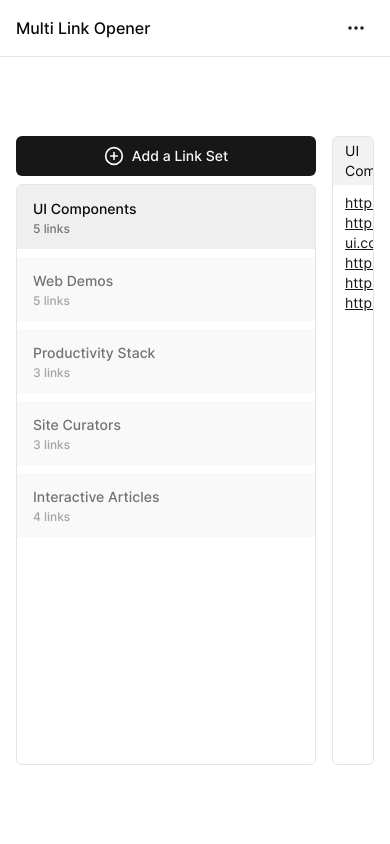
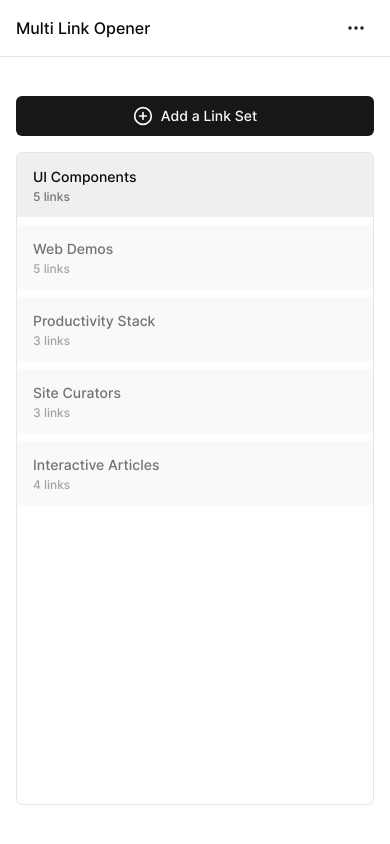
Before and after one commit to aakindel/multi-link-opener, a Next.js app: page / in a window 390 px wide. Both pictures are taken after a click on the button "(or prefill 5 demo link sets)". Built offline with nearby package versions, Linux system fonts and the light colour scheme.

Commit message:
update link set scroll area width on mobile

```diff
--- a/app/page.tsx
+++ b/app/page.tsx
@@ -7,7 +7,7 @@ import { Tabs, TabsContent, TabsList, TabsTrigger } from "@/components/ui/tabs";
 import { cn } from "@/utils";
 import { LinkIcon, PenSquareIcon, PlayIcon, Trash2Icon } from "lucide-react";
 import type { NextPage } from "next";
-import { useRef, useState } from "react";
+import { useCallback, useRef, useState } from "react";
 import { useLinkStore, useLinkStoreHydration } from "./store";
 import { prefillLinks } from "./data";
 import { LinkSetType } from "@/types";
@@ -20,6 +20,7 @@ import { TooltipIconButton } from "@/components/tooltip-icon-button";
 import { EnablePopUpsAlert } from "@/components/enable-pop-ups-alert";
 import { Icons } from "@/components/icons";
 import Link from "next/link";
+import { useElementDimensions } from "@/hooks/useElementDimensions";
 
 const Home: NextPage = () => {
   const isLinkStoreHydrated = useLinkStoreHydration();
@@ -34,6 +35,20 @@ const Home: NextPage = () => {
     useState<boolean>(false);
 
   const scrollAreaViewportRef = useRef<HTMLDivElement>(null);
+
+  const [scrollAreaElem, setScrollAreaElem] = useState<HTMLDivElement | null>(
+    null
+  );
+  const scrollAreaRef = useCallback((node: HTMLDivElement) => {
+    if (node !== null) {
+      setScrollAreaElem(node);
+    }
+  }, []);
+
+  // get scroll area width (that updates on page resize)
+  const { elemWidth: scrollAreaElemWidth } = useElementDimensions(
+    scrollAreaElem as HTMLElement
+  );
 
   const addLinkSetFormRef = useRef<HTMLFormElement>(null);
   const [showAddLinkSetDialog, setShowAddLinkSetDialog] = useState(false);
@@ -67,8 +82,8 @@ const Home: NextPage = () => {
               setUserHasClosedAlert={setUserHasClosedAlert}
             />
           )}
-          <div className="flex h-[80%] w-full gap-4">
-            <div className="flex h-full max-h-[1000px] w-[300px] shrink-0 flex-col gap-2">
+          <div className="flex h-[90%] w-full gap-4 sm:h-[80%]">
+            <div className="flex h-full max-h-[1000px] w-full shrink-0 flex-col gap-4 sm:w-[300px] sm:gap-2">
               <AddLinkSetDialog
                 showAddLinkSetDialog={showAddLinkSetDialog}
                 setShowAddLinkSetDialog={setShowAddLinkSetDialog}
@@ -103,6 +118,7 @@ const Home: NextPage = () => {
               )}
               {addedLinkSets.length ? (
                 <ScrollArea
+                  ref={scrollAreaRef}
                   viewportRef={scrollAreaViewportRef}
                   className="h-full rounded-md border"
                 >
@@ -116,10 +132,17 @@ const Home: NextPage = () => {
                         return (
                           <div
                             className={cn(
-                              "group/trigger relative flex h-full w-full max-w-[300px] items-center justify-start gap-1 rounded-none border-x-0 border-b-0 border-t-0 border-solid border-b-transparent bg-neutral-100/60 px-4 py-3 text-sm font-medium text-neutral-500 shadow-none transition-none hover:bg-neutral-200/60 dark:bg-neutral-900/80 dark:text-neutral-400 dark:hover:bg-neutral-800/80",
+                              "group/trigger relative flex h-full w-full max-w-full items-center justify-start gap-1 rounded-none border-x-0 border-b-0 border-t-0 border-solid border-b-transparent bg-neutral-100/60 px-4 py-3 text-sm font-medium text-neutral-500 shadow-none transition-none hover:bg-neutral-200/60 dark:bg-neutral-900/80 dark:text-neutral-400 dark:hover:bg-neutral-800/80",
                               activeTab === addedLinkSet.id &&
                                 "bg-neutral-200/60 text-neutral-950 dark:bg-neutral-800/80 dark:text-neutral-200"
                             )}
+                            style={{
+                              maxWidth:
+                                scrollAreaElemWidth > 0
+                                  ? // "- 2" b/c the viewport is 1px in on either side b/c of border
+                                    `${scrollAreaElemWidth - 2}px`
+                                  : `${scrollAreaElem?.offsetWidth}px`,
+                            }}
                             key={index}
                           >
                             <TabsTrigger
@@ -129,7 +152,7 @@ const Home: NextPage = () => {
                               value={addedLinkSet.id}
                               title={addedLinkSet.name}
                             ></TabsTrigger>
-                            <div className="flex w-full max-w-[300px] flex-col overflow-hidden">
+                            <div className="flex w-full max-w-full shrink flex-col overflow-hidden">
                               <span className="pointer-events-none z-10 w-full overflow-hidden text-ellipsis whitespace-nowrap text-left leading-6">
                                 {addedLinkSet.name}
                               </span>
@@ -143,7 +166,7 @@ const Home: NextPage = () => {
                                 {addedLinkSet.links.length} links
                               </span>
                             </div>
-                            <div className="pointer-events-none z-10 hidden gap-1 text-neutral-500 group-focus-within/trigger:flex group-hover/trigger:flex dark:text-neutral-400">
+                            <div className="pointer-events-none z-10 hidden shrink-0 gap-1 text-neutral-500 group-focus-within/trigger:flex group-hover/trigger:flex dark:text-neutral-400">
                               <TooltipIconButton
                                 icon={<PlayIcon className="h-4 w-4 stroke-2" />}
                                 tooltipText="Open Link Set"
@@ -187,7 +210,7 @@ const Home: NextPage = () => {
                 <></>
               )}
             </div>
-            <div className="flex h-full max-h-[1000px] w-full flex-1 overflow-hidden rounded-md border">
+            <div className="hidden h-full max-h-[1000px] w-full flex-1 overflow-hidden rounded-md border sm:flex">
               {addedLinkSets.length ? (
                 addedLinkSets.map((addedLinkSet, index) => {
                   return (
@@ -205,8 +228,13 @@ const Home: NextPage = () => {
                       <div className="w-full px-3 py-2">
                         {addedLinkSet.links.map((link, index) => {
                           return (
-                            <Link key={index} href={link} target="_blank">
-                              <span className="block text-sm text-neutral-900 underline hover:text-neutral-500 dark:text-neutral-200 dark:hover:text-neutral-400">
+                            <Link
+                              key={index}
+                              href={link}
+                              className="w-fit"
+                              target="_blank"
+                            >
+                              <span className="block w-fit text-sm text-neutral-900 underline hover:text-neutral-500 dark:text-neutral-200 dark:hover:text-neutral-400">
                                 {link}
                               </span>
                             </Link>
```
